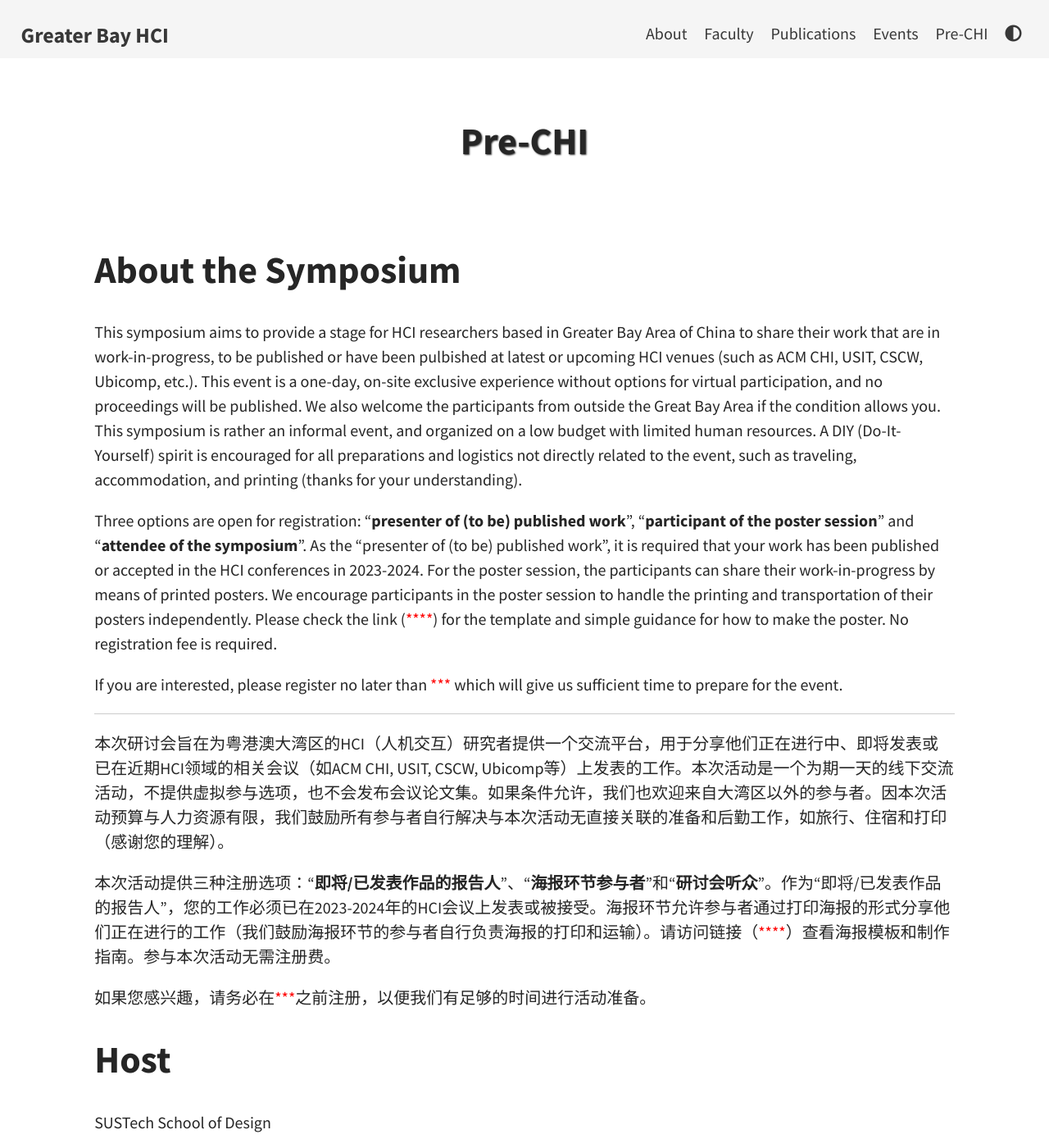
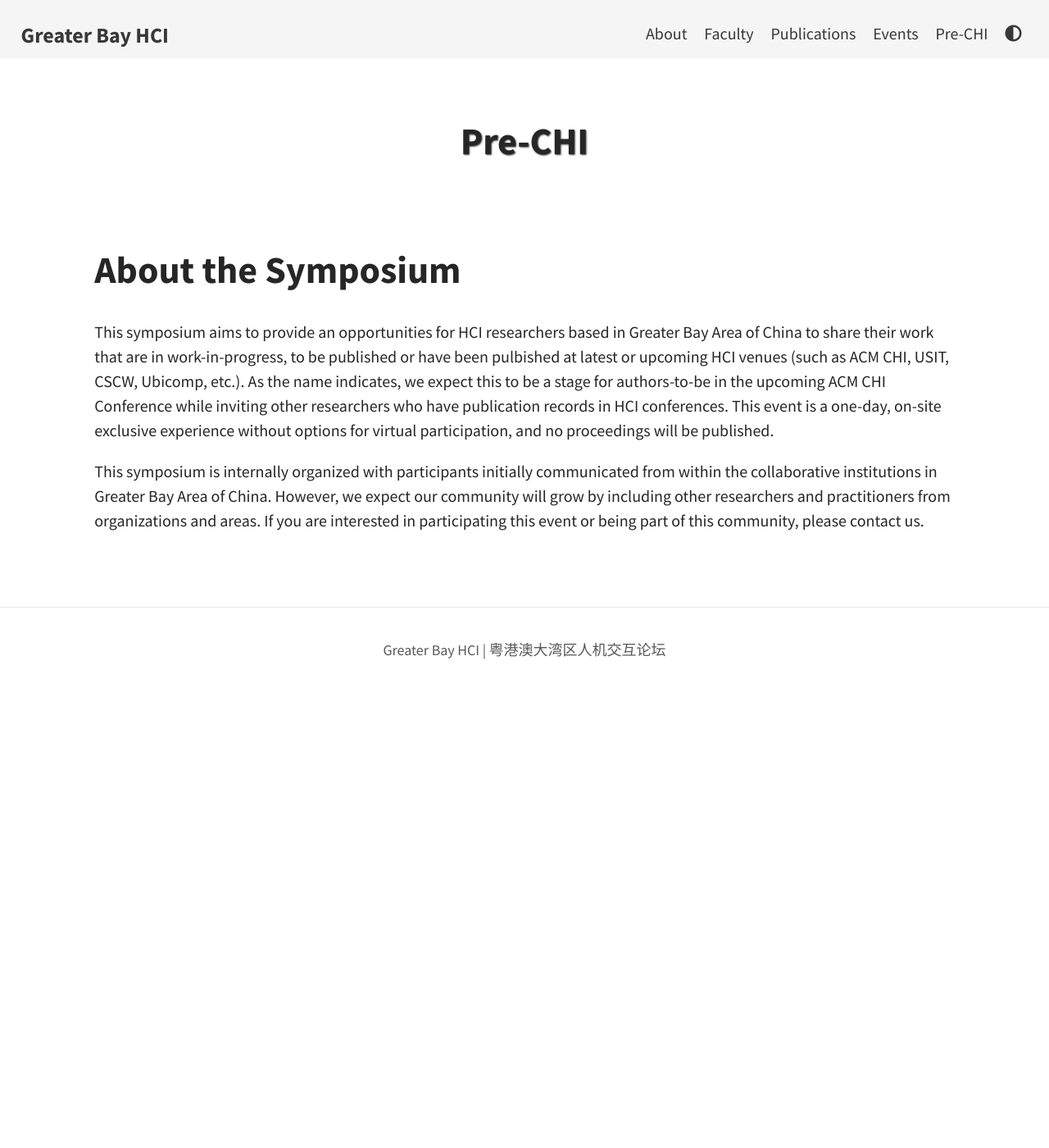
Before and after one commit to Immersive-Design-Group/GBAHCI, a Jekyll site: the page built from pages/prechi.md, in a window 1280 px wide and 1400 px high. Shown: the whole window at 82% size. Built offline with Jekyll 4.4.1, drawn with Linux system fonts in a browser that asks for light colours; a script that is not in the unit is left out.

Commit message:
Update information

```diff
--- a/index.html
+++ /dev/null
@@ -1,3 +0,0 @@
----
-layout: home
----
--- a/pages/prechi.md
+++ b/pages/prechi.md
@@ -9,20 +9,6 @@
 
 # About the Symposium
 
-This symposium aims to provide a stage for HCI researchers based in Greater Bay Area of China to share their work that are in work-in-progress, to be published or have been pulbished at latest or upcoming HCI venues (such as ACM CHI, USIT, CSCW, Ubicomp, etc.). This event is a one-day, on-site exclusive experience without options for virtual participation, and no proceedings will be published. We also welcome the participants from outside the Great Bay Area if the condition allows you. This symposium is rather an informal event, and organized on a low budget with limited human resources. A DIY (Do-It-Yourself) spirit is encouraged for all preparations and logistics not directly related to the event, such as traveling, accommodation, and printing (thanks for your understanding).
+This symposium aims to provide an opportunities for HCI researchers based in Greater Bay Area of China to share their work that are in work-in-progress, to be published or have been pulbished at latest or upcoming HCI venues (such as ACM CHI, USIT, CSCW, Ubicomp, etc.). As the name indicates, we expect this to be a stage for authors-to-be in the upcoming ACM CHI Conference while inviting other researchers who have publication records in HCI conferences. This event is a one-day, on-site exclusive experience without options for virtual participation, and no proceedings will be published.
 
-Three options are open for registration: “**presenter of (to be) published work**”, “**participant of the poster session**” and “**attendee of the symposium**”. As the “presenter of (to be) published work”, it is required that your work has been published or accepted in the HCI conferences in 2023-2024. For the poster session, the participants can share their work-in-progress by means of printed posters. We encourage participants in the poster session to handle the printing and transportation of their posters independently. Please check the link (<font color=Red>****</font>) for the template and simple guidance for how to make the poster. No registration fee is required.
-
-If you are interested, please register no later than <font color=Red>***</font> which will give us sufficient time to prepare for the event.
-
----
-
-本次研讨会旨在为粤港澳大湾区的HCI（人机交互）研究者提供一个交流平台，用于分享他们正在进行中、即将发表或已在近期HCI领域的相关会议（如ACM CHI, USIT, CSCW, Ubicomp等）上发表的工作。本次活动是一个为期一天的线下交流活动，不提供虚拟参与选项，也不会发布会议论文集。如果条件允许，我们也欢迎来自大湾区以外的参与者。因本次活动预算与人力资源有限，我们鼓励所有参与者自行解决与本次活动无直接关联的准备和后勤工作，如旅行、住宿和打印（感谢您的理解）。
-
-本次活动提供三种注册选项：“**即将/已发表作品的报告人**”、“**海报环节参与者**”和“**研讨会听众**”。作为“即将/已发表作品的报告人”，您的工作必须已在2023-2024年的HCI会议上发表或被接受。海报环节允许参与者通过打印海报的形式分享他们正在进行的工作（我们鼓励海报环节的参与者自行负责海报的打印和运输）。请访问链接（<font color=Red>****</font>）查看海报模板和制作指南。参与本次活动无需注册费。
-
-如果您感兴趣，请务必在<font color=Red>***</font>之前注册，以便我们有足够的时间进行活动准备。
-
-# Host
-
-SUSTech School of Design
+This symposium is internally organized with participants initially communicated from within the collaborative institutions in Greater Bay Area of China.  However, we expect our community will grow by including other researchers and practitioners from organizations and areas. If you are interested in participating this event or being part of this community, please contact us.
```
Also changed, not shown: index.md (added, +15 -0 lines).
